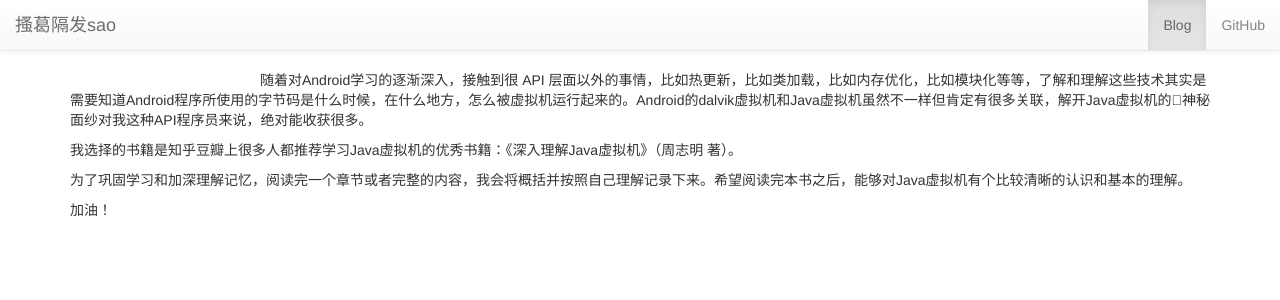
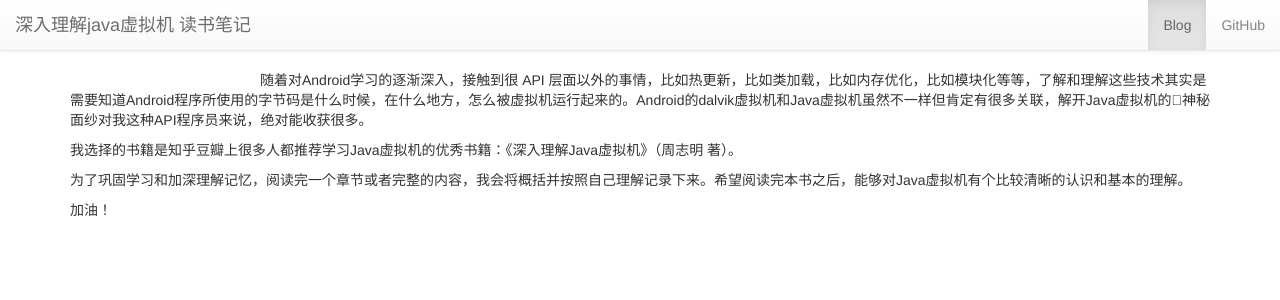
Before and after one commit to chufengma/JVMDocs, a Jekyll site: the page built from docs/前言.md, in a window 1280 px wide. Shown: the top 300 px of the page. Built offline with Jekyll 4.4.1, drawn with Linux system fonts in a browser that asks for light colours; nearby versions of some CDN libraries; our own code applies the rules of GitHub Pages for plain Markdown files.

Commit message:
Update _config.yml

```diff
--- a/_config.yml
+++ b/_config.yml
@@ -6,10 +6,10 @@
 # 'jekyll serve'. If you change this file, please restart the server process.
 
 # Site settings
-title: 搔葛隔发sao
-baseurl: "/b" # the subpath of your site, e.g. /blog
-url: "http://saogege.github.io" # the base hostname & protocol for your site
-github: "https://github.com/saogege" # github home page for saogege
+title: 深入理解java虚拟机 读书笔记
+baseurl: "/JVMDocs" # the subpath of your site, e.g. /blog
+url: "http://onefengma.com/JVMDocs/" # the base hostname & protocol for your site
+github: "https://github.com/chufengma/JVMDocs" # github home page for saogege
 #blog link settings
 permalink: date
 # Build settings
```
